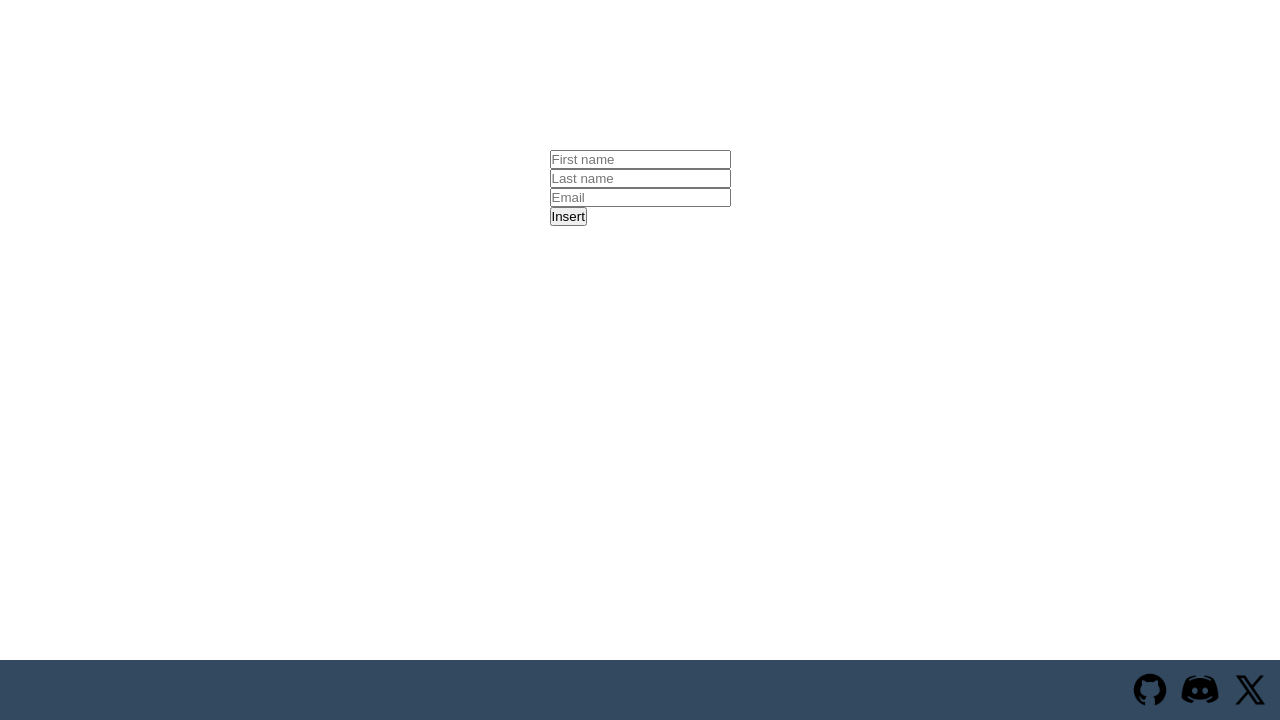
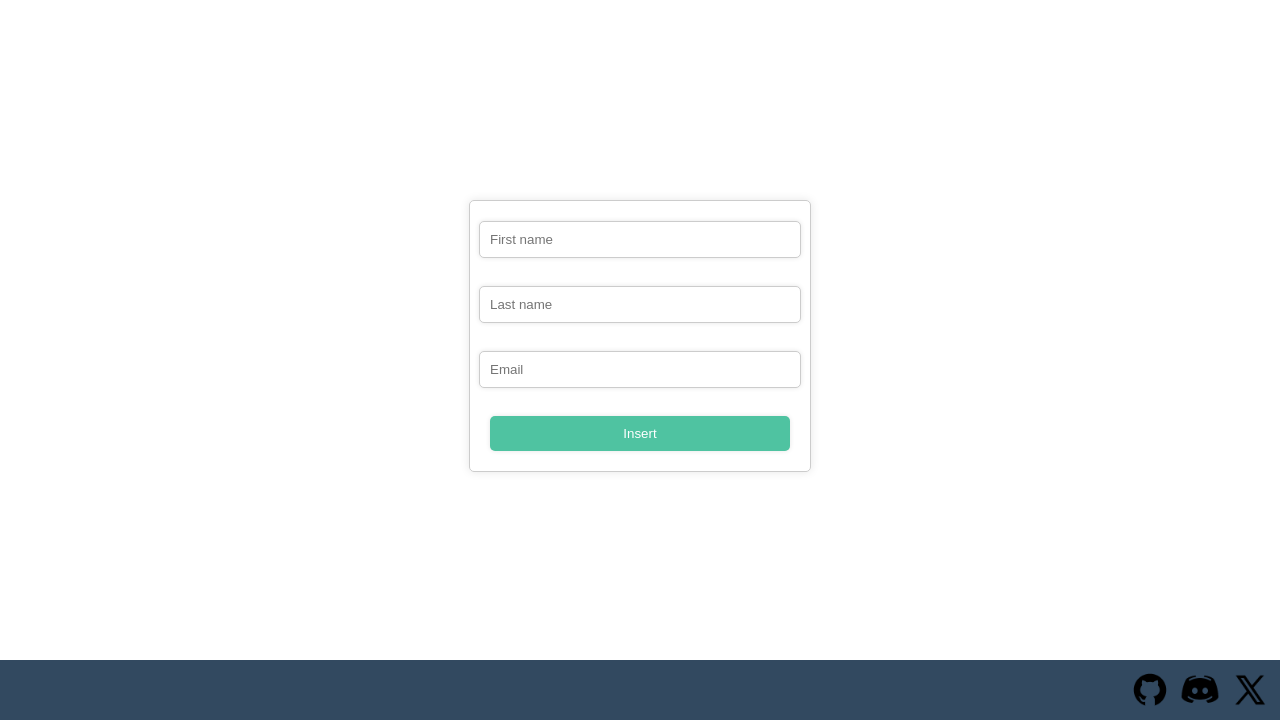
Before and after one commit to AGYTgit/Hospital, a PHP site: page /index3.php in a window 1280 px wide. Shown: the part 80-800 px from the top of the page. Run offline with PHP 8.4, Linux system fonts and the light colour scheme.

Commit message:
Version 1.1

```diff
--- a/index3.php
+++ b/index3.php
@@ -17,7 +17,9 @@
 
 		<input type="text" id="last_name" name="last_name" placeholder="Last name"><br>
 
-		<input type="email" id="email" name="email" placeholder="Email"><br>
+		<!-- <input type="text" id="address" name="address" placeholder="Address"><br> -->
+
+		<input type="text" id="email" name="email" placeholder="Email"><br>
 
 		<input type="submit" name="submit" value="Insert">
 	</form></div>
--- a/index4.php
+++ b/index4.php
@@ -19,7 +19,9 @@
 
 		<input type="text" id="title" name="title" placeholder="Title"><br>
 
-		<input type="email" id="email" name="email" placeholder="Email"><br>
+		<!-- <input type="text" id="address" name="address" placeholder="Address"><br> -->
+
+		<input type="text" id="email" name="email" placeholder="Email"><br>
 
 		<input type="submit" name="submit" value="Insert">
 	</form></div>
--- a/style.css
+++ b/style.css
@@ -102,3 +102,45 @@ table thead th:nth-child(odd) {
 table tr:nth-child(even) {
     background: #f0f0f0;
 }
+
+.table-wrapper {
+    display: flex;
+    flex-direction: column;
+    align-items: center;
+    margin-top: 200px;
+  }
+
+  form {
+    display: flex;
+    flex-direction: column;
+    align-items: center;
+    width: 300px;
+    border: 1px solid #ccc;
+    padding: 20px;
+    border-radius: 5px;
+    box-shadow: 0px 0px 10px rgba(0, 0, 0, 0.1);
+  }
+
+  input[type="text"] {
+    width: 100%;
+    padding: 10px;
+    margin-bottom: 10px;
+    border: 1px solid #ccc;
+    border-radius: 5px;
+    box-shadow: 0px 0px 5px rgba(0, 0, 0, 0.1);
+  }
+
+  input[type="submit"] {
+    width: 100%;
+    padding: 10px;
+    background-color: #4FC3A1;
+    color: white;
+    border: none;
+    border-radius: 5px;
+    cursor: pointer;
+    box-shadow: 0px 0px 5px rgba(0, 0, 0, 0.1);
+  }
+
+  input[type="submit"]:hover {
+    background-color: #5cccaa;
+  }
```
